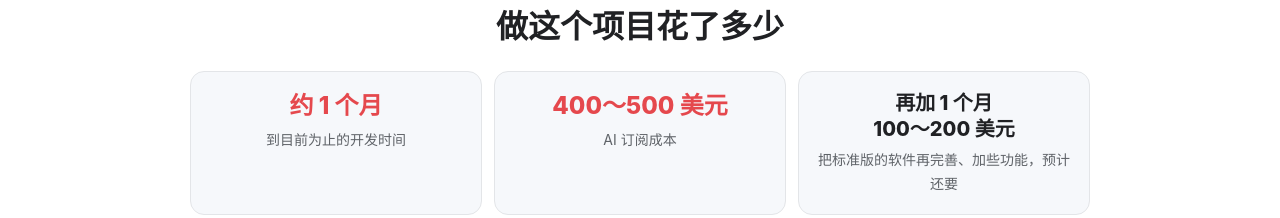
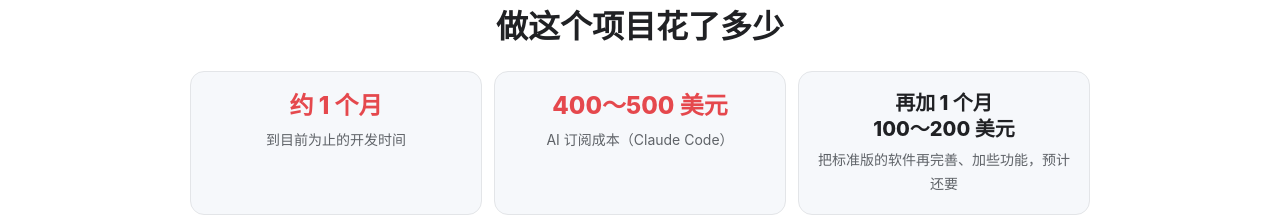
Before and after one commit to superkeyapp/course, a website built with Vite: page index.html in a window 1280 px wide. Shown: the part 5840-6058 px from the top of the page. Built offline with nearby package versions, Linux system fonts and the light colour scheme.

Commit message:
AI 订阅成本注明 Claude Code
Co-Authored-By: Claude Opus 5.5 <noreply@anthropic.com>

```diff
--- a/index.html
+++ b/index.html
@@ -170,7 +170,7 @@
       <h2>做这个项目花了多少</h2>
       <div class="cost-stats">
         <div><strong>约 1 个月</strong><span>到目前为止的开发时间</span></div>
-        <div><strong>400～500 美元</strong><span>AI 订阅成本</span></div>
+        <div><strong>400～500 美元</strong><span>AI 订阅成本（Claude Code）</span></div>
         <div><strong>再加 1 个月<br>100～200 美元</strong><span>把标准版的软件再完善、加些功能，预计还要</span></div>
       </div>
       <p class="cost-text">用 AI 生成一个能跑的简单软件，其实很快。真正花时间、花 AI 成本的，是把它<strong>打磨到能发布</strong>：
```
